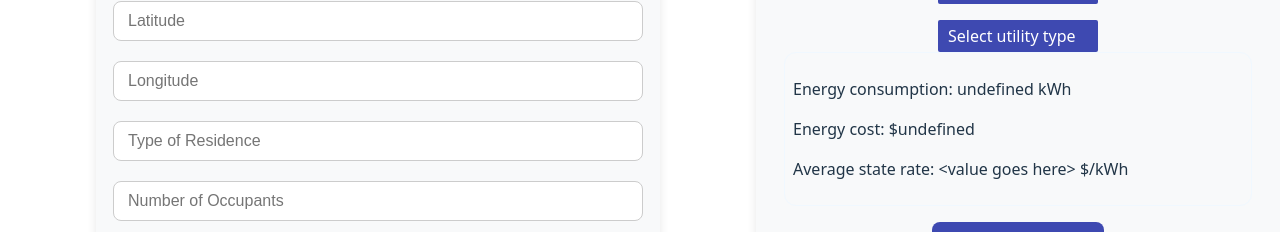
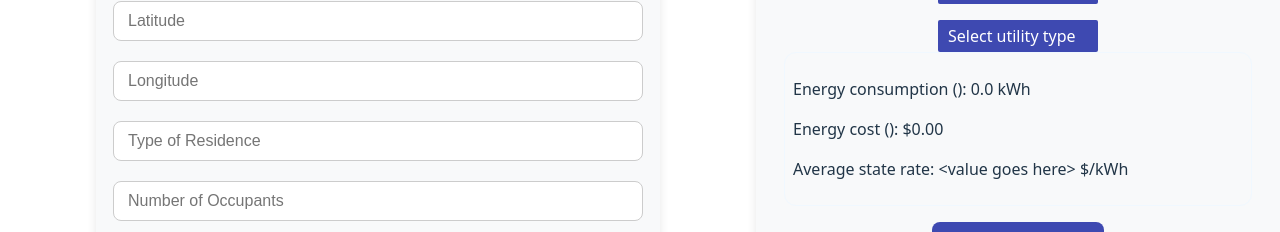
Before and after one commit to mkendall42/Watts-My-Electricity-Bill-FE-updates, a React (Vite) app: page / in a window 1280 px wide. Shown: the part 362-594 px from the top of the page. Built offline with nearby package versions, Linux system fonts and the light colour scheme.

Commit message:
Update ResultsContainer to caculate values and render correctly

```diff
--- a/src/ResultsContainer/ResultsContainer.jsx
+++ b/src/ResultsContainer/ResultsContainer.jsx
@@ -8,8 +8,7 @@ import { useState } from 'react';
 
 const ResultsContainer = ({ user, results }) => {
     const [timeframe, setTimeframe] = useState("")
-
-    // debugger
+    const [utilityRateType, setUtilityRateType] = useState("")      //Is this really necessary?  I think so (to ensure render happens when it changes, but I don't know)
 
     let nickname = results.nickname
     let nameAndLocation = `Your Estimated Energy Usage and Costs for ${nickname}`
@@ -17,7 +16,7 @@ const ResultsContainer = ({ user, results }) => {
     //Later later: add utility company associated with this...
 
     const timeframeList = ["Annual", "Monthly"]
-    const utilityRateType = ["Residential", "Commercial", "Industrial"]
+    const utilityRateTypeList = ["Residential", "Commercial", "Industrial"]
 
     //Ensure proper display if erroneous / incopmlete results (NOTE: still not displaying correctly on first page load; works after that)
     if (results === null || results.status === 422) {
@@ -52,13 +51,30 @@ const ResultsContainer = ({ user, results }) => {
     }
 
     const processTimeframeSelection = (item) => {
+        //Later: could just pass the set_ hook
         setTimeframe(item)
         console.log("Item selected: ", item)
     }
 
     const processUtilityRateTypeSelection = (item) => {
-        // setTimeframe(item)
+        //Same here
+        setUtilityRateType(item)
         console.log("Utility rate type selected: ", item)
+    }
+
+    const calcValueForTimeframe = (value) => {
+        let adjustedValue = 0
+
+        switch (timeframe) {
+            case "Annual":
+                adjustedValue = value
+                break
+            case "Monthly":
+                adjustedValue = value / 12
+                break
+        }
+
+        return adjustedValue
     }
 
     return (
@@ -66,11 +82,11 @@ const ResultsContainer = ({ user, results }) => {
             <p>{nameAndLocation}</p>
             {/* Call a dropdown container here; then probably need to conditionally render stuff below this */}
             <DropdownMenuContainer key="timeframe" itemsList={timeframeList} defaultText="Select timeframe" processSelection={processTimeframeSelection} />
-            <DropdownMenuContainer key="utility" itemsList={utilityRateType} defaultText="Select utility type" processSelection={processUtilityRateTypeSelection} />
+            <DropdownMenuContainer key="utility" itemsList={utilityRateTypeList} defaultText="Select utility type" processSelection={processUtilityRateTypeSelection} />
             <section className='values'>
-                <p className='results'>{ `Energy consumption: ${results.cost} kWh` }</p>
-                <p className='results'>{ `Energy cost: $${results.energy_consumption}` }</p>
-                <p className='results'>{ "Average state rate: <value goes here> $/kWh" }</p>
+                <p className='results'>{ `Energy consumption (${timeframe.toLowerCase()}): ${calcValueForTimeframe(results.cost).toFixed(1)} kWh` }</p>
+                <p className='results'>{ `Energy cost (${timeframe.toLowerCase()}): $${calcValueForTimeframe(results.energy_consumption).toFixed(2)}` }</p>
+                <p className='results'>{ `Average ${utilityRateType.toLowerCase()} state rate: <value goes here> $/kWh` }</p>
             </section>
             <button onClick={() => saveResults()}>Save these results!</button>
         </section>
```
